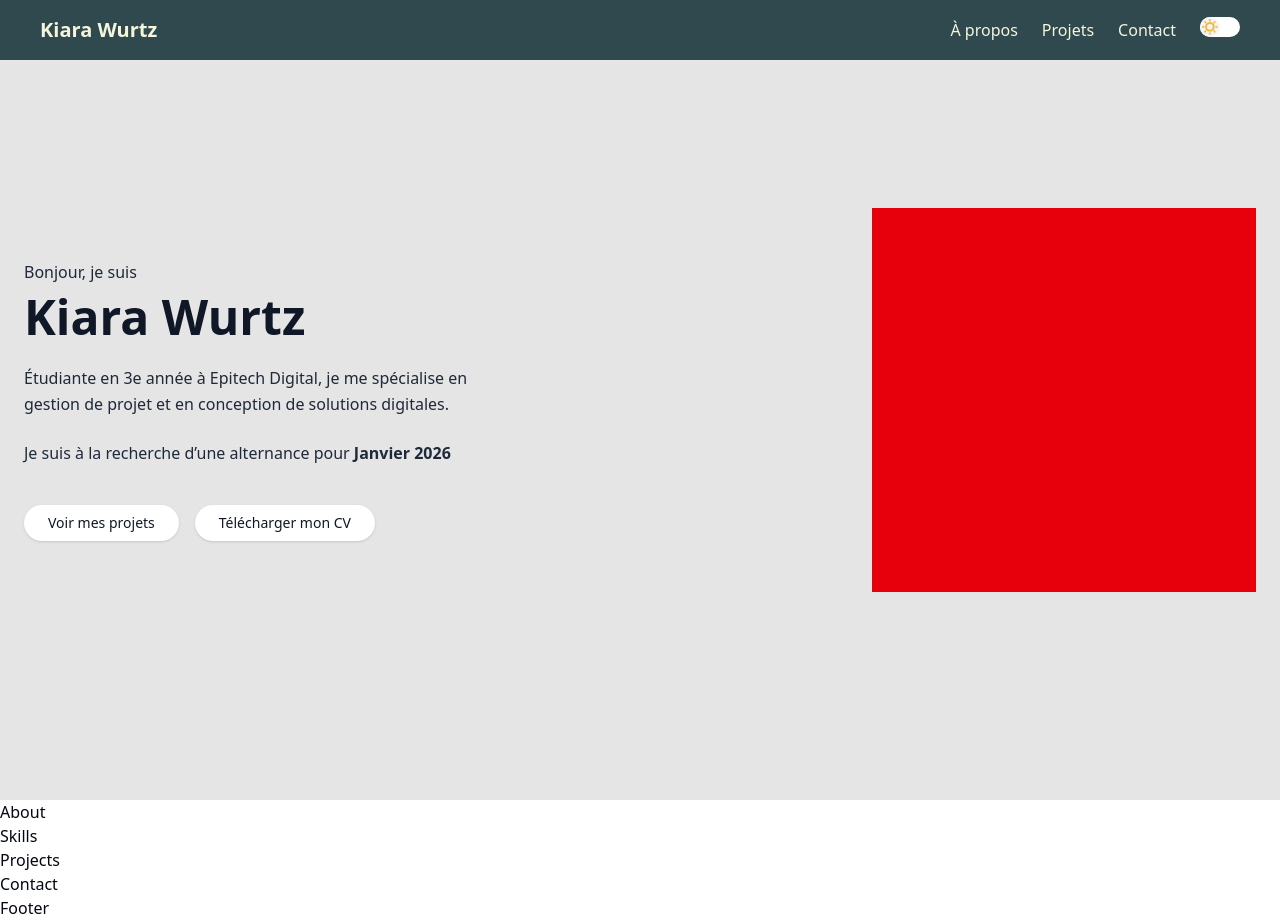
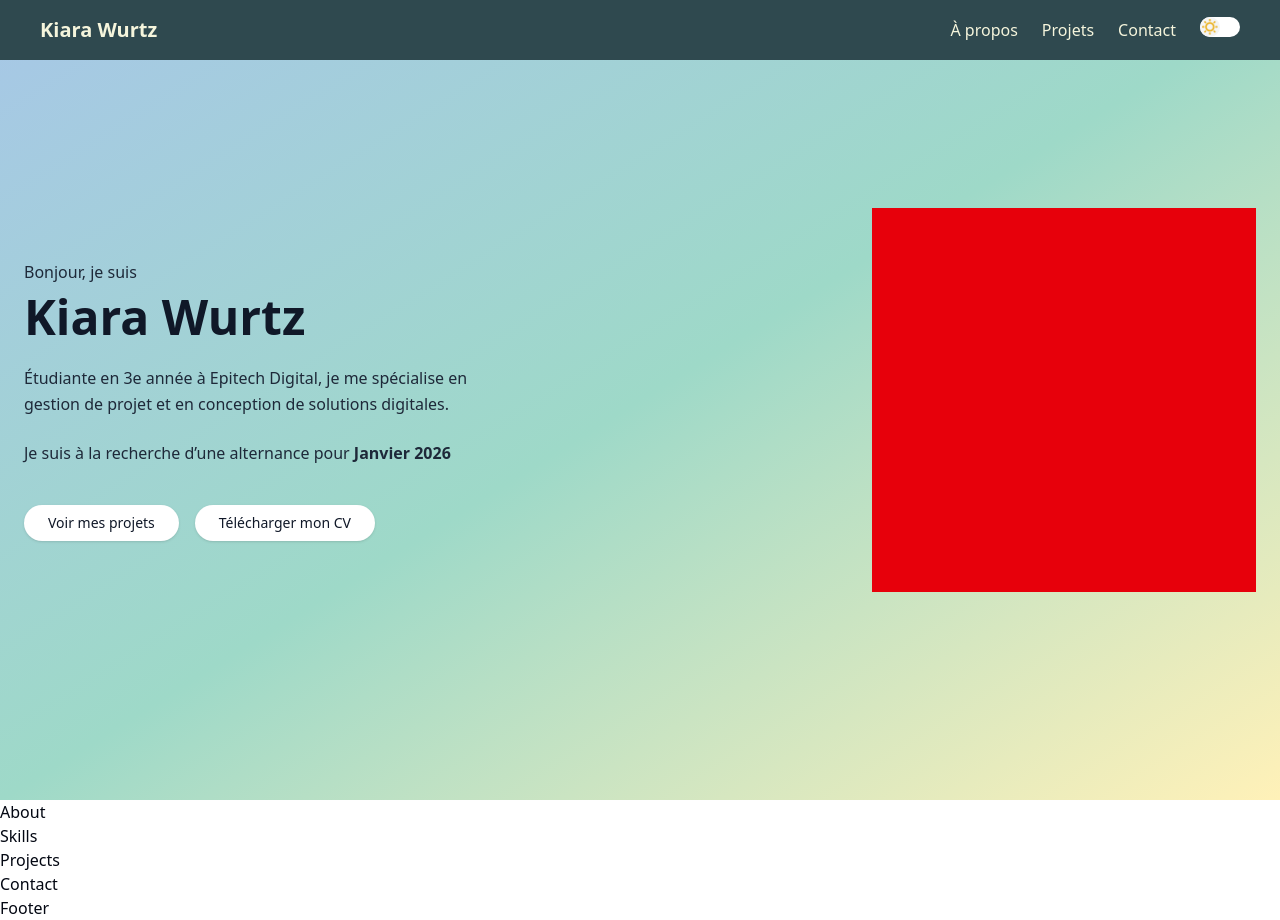
Before and after one commit to Kiaraw/portfolio, a Next.js app in the folder front/: page / in a window 1280 px wide. Built offline with nearby package versions, Linux system fonts and the light colour scheme.

Commit message:
UPD, fond en dégradé

```diff
--- a/front/components/Hero.tsx
+++ b/front/components/Hero.tsx
@@ -2,8 +2,9 @@ export default function Hero() {
   return (
     <section
       id="hero"
-      className="min-h-screen flex items-center bg-[#E5E5E5]"
+      className="min-h-screen flex items-center bg-gradient-to-br from-[#A7C7E7] via-[#9ED9C8] to-[#FFF1B8]"
     >
+
       <div className="w-full max-w-7xl mx-auto px-6 grid grid-cols-1 md:grid-cols-2 gap-12 items-center">
 
         {/* Colonne gauche : texte */}
```
